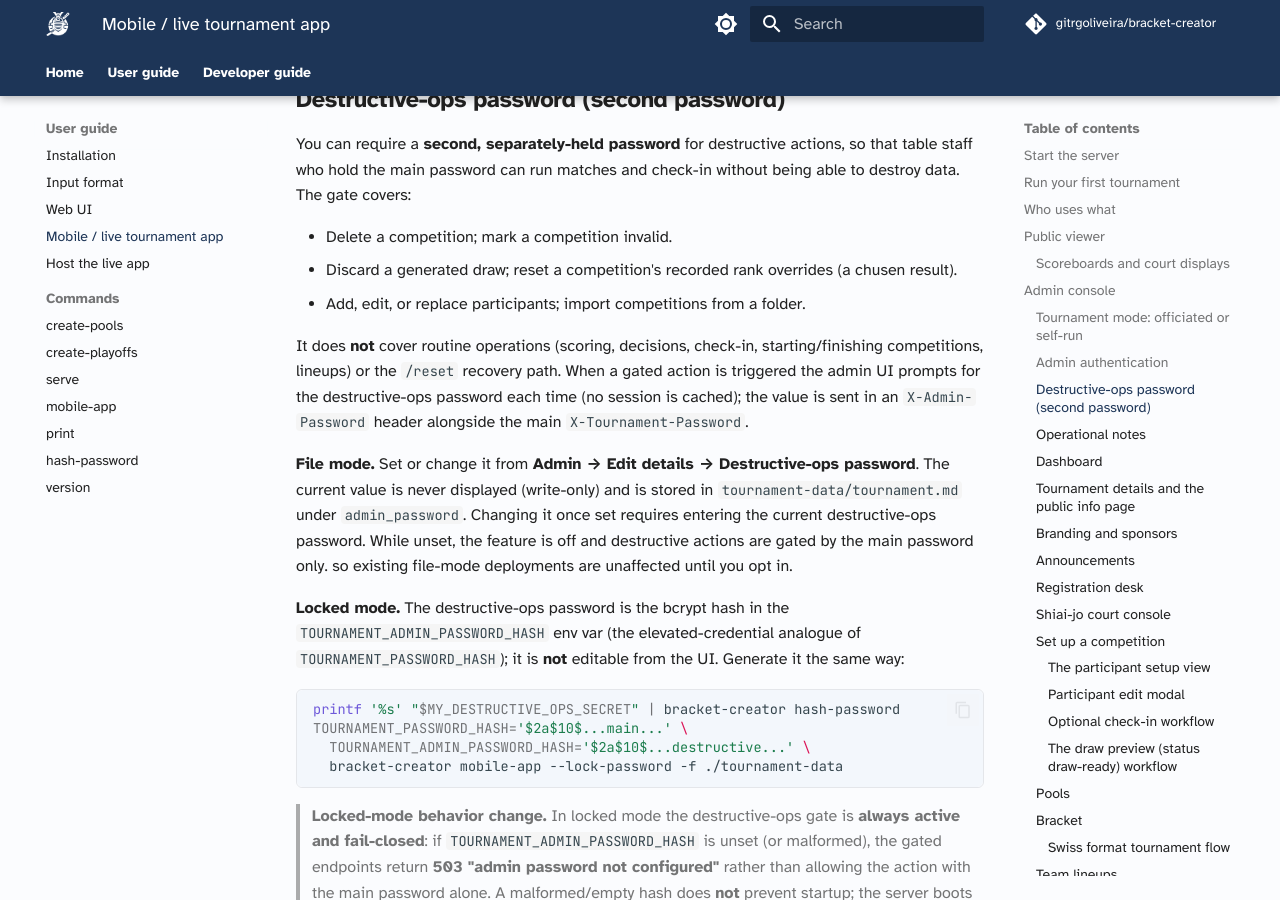
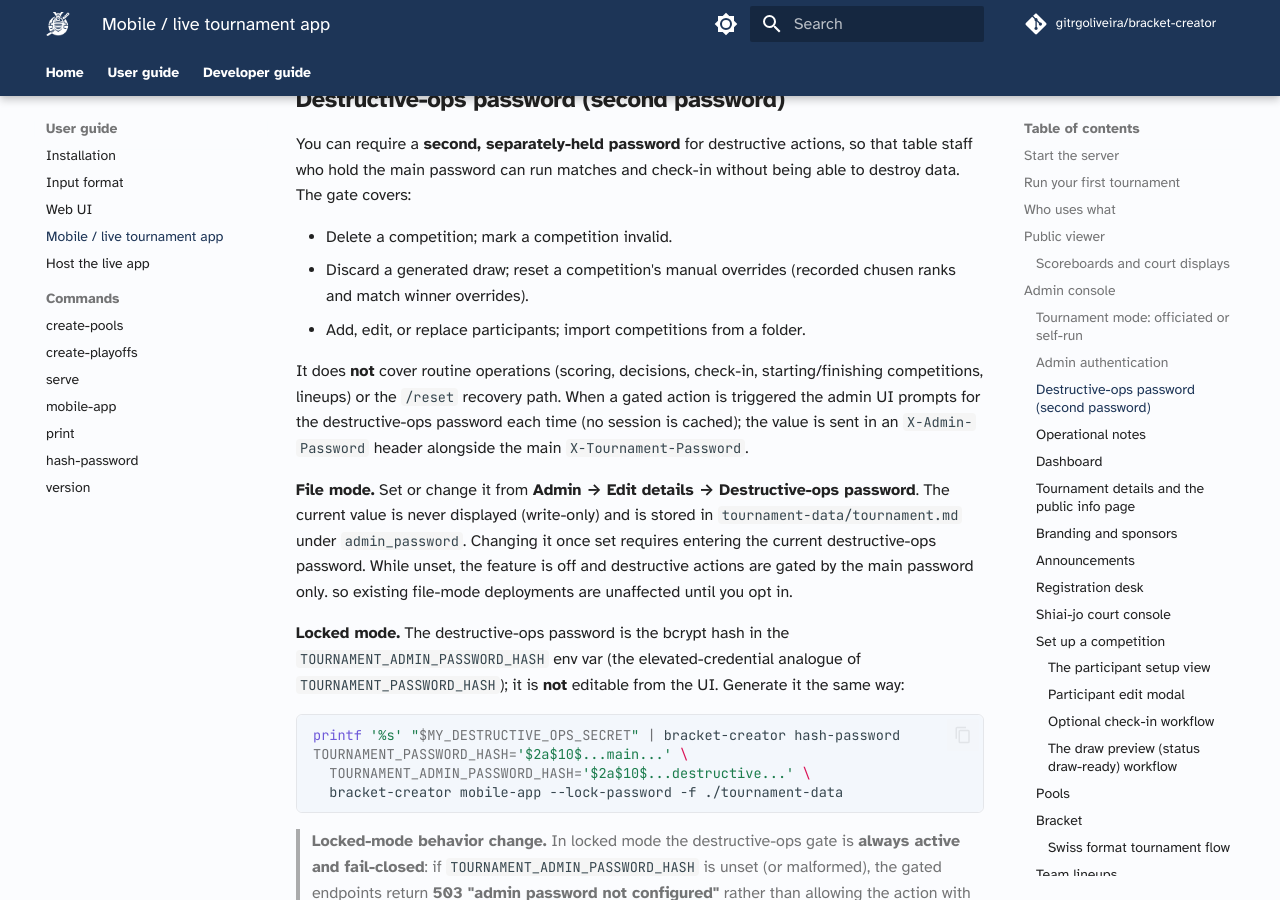
Before and after one commit to gitrgoliveira/bracket-creator, an MkDocs documentation site: the page built from docs/user-guide/mobile-app.md, in a window 1280 px wide and 900 px high, scrolled down 10770 px. Built offline with MkDocs 1.6.1 and Material for MkDocs 9.7.7, drawn with Linux system fonts in a browser that asks for light colours; comment, search, counter and statistics services are not loaded.

Commit message:
docs(mp-dunx): reset-overrides clears both rank and winner overrides
Copilot: ResetOverridesChanged clears Overrides.PoolRanks AND Overrides.Winners,
and the override-winner endpoint still exists, so the gated reset affects both.

Co-Authored-By: Claude Opus 4.8 <noreply@anthropic.com>

```diff
--- a/docs/user-guide/mobile-app.md
+++ b/docs/user-guide/mobile-app.md
@@ -151,7 +151,7 @@ actions, so that table staff who hold the main password can run matches and
 check-in without being able to destroy data. The gate covers:
 
 - Delete a competition; mark a competition invalid.
-- Discard a generated draw; reset a competition's recorded rank overrides (a chusen result).
+- Discard a generated draw; reset a competition's manual overrides (recorded chusen ranks and match winner overrides).
 - Add, edit, or replace participants; import competitions from a folder.
 
 It does **not** cover routine operations (scoring, decisions, check-in,
```
